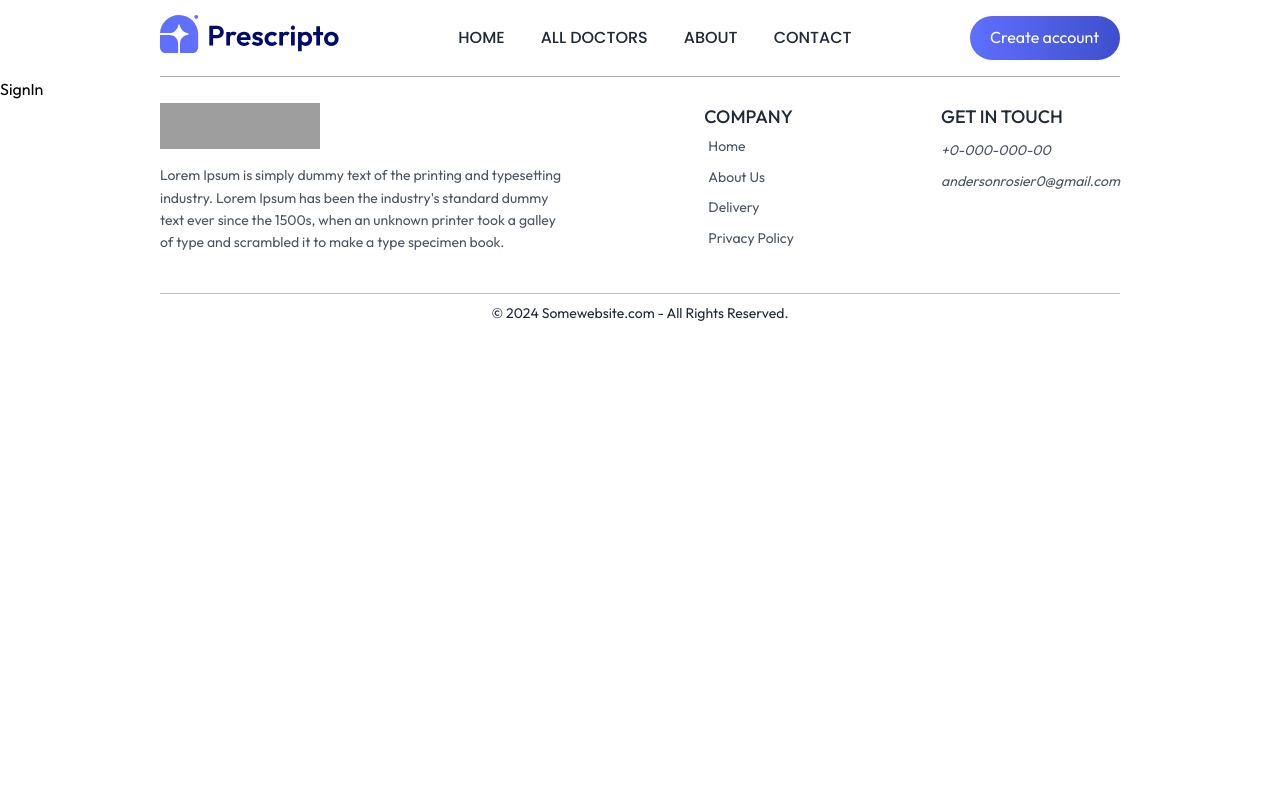
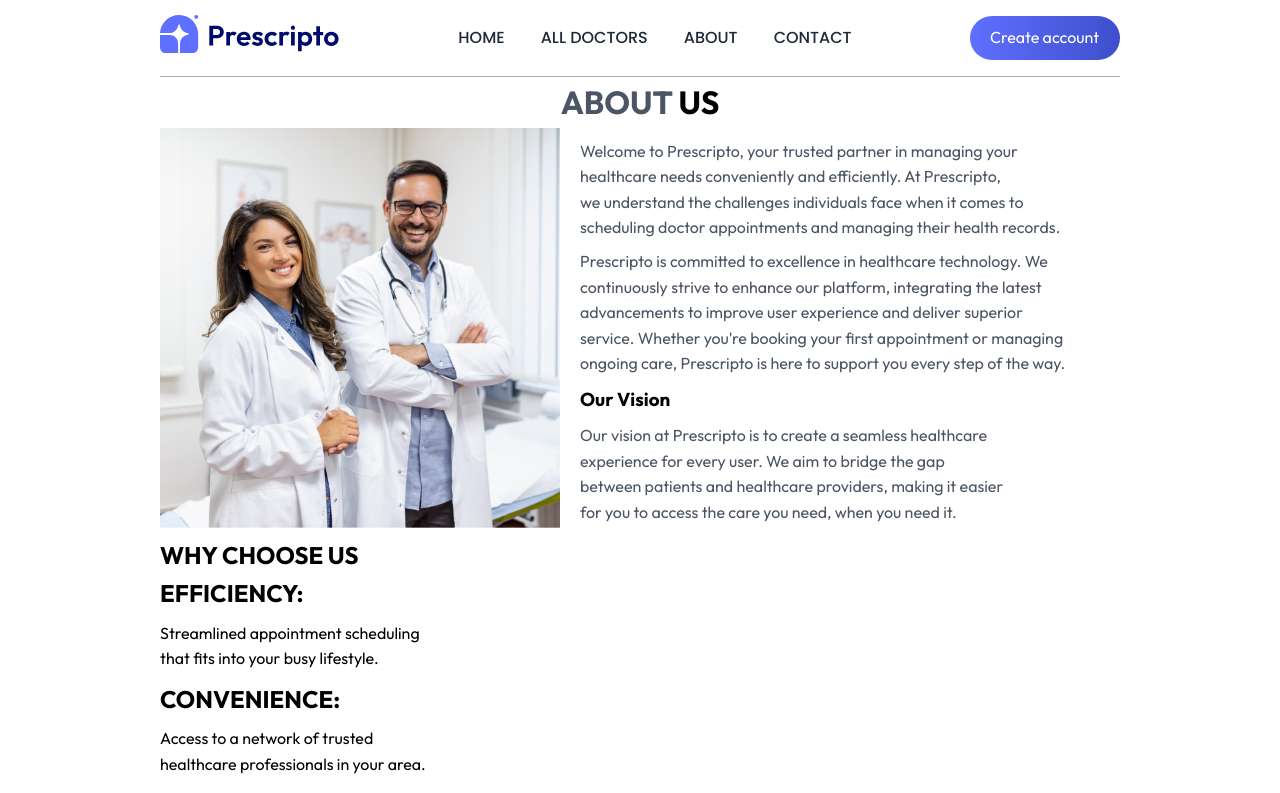
Before and after one commit to Rosier-Anderson/my-appointment, a React (Create React App) app: page / in a window 1280 px wide. Shown: the top 793 px of the page. Built offline with nearby package versions, Linux system fonts and the light colour scheme; grey boxes are pictures that could not be loaded.

Commit message:
adding features/styles

```diff
--- a/src/App.js
+++ b/src/App.js
@@ -5,13 +5,14 @@
 import DoctorsPage from "./components/Doctors/DoctorsPage.jsx";
 import SignIn from "./pages/Auth/SignIn.jsx";
 import SignUp from "./pages/Auth/SignUp.jsx";
+import About from "./pages/Aboutpage/About.jsx";
 
 function App() {
   return (
     <>
       <Navbar />
       <main className="App">
-      <SignIn/>
+      <About/>
         <Footer />
       </main>
     </>
--- /dev/null
+++ b/src/pages/Aboutpage/About.jsx
@@ -0,0 +1,72 @@
+import React from "react";
+import './about.scss'
+import Images from "../../Helpers/Files";
+export default function About() {
+  return (
+    <div className="about">
+    <h1 className="about-header">
+      ABOUT <span className="highlight">US</span>
+    </h1>
+
+    <section className="about-content flex">
+      <figure className="about-figure">
+        <img src={Images('./about_image.png')} alt="About Prescripto" className="about-image"/>
+      </figure>
+      <div className="about-text-wrapper">
+        <p className="about-text">
+        Welcome to Prescripto, your trusted partner in managing your healthcare
+        needs conveniently and efficiently. At Prescripto, we understand the
+        challenges individuals face when it comes to scheduling doctor
+        appointments and managing their health records.
+      </p>
+      <p className="about-text">
+        Prescripto is committed to excellence in healthcare technology. We
+        continuously strive to enhance our platform, integrating the latest
+        advancements to improve user experience and deliver superior service.
+        Whether you're booking your first appointment or managing ongoing care,
+        Prescripto is here to support you every step of the way.
+      </p>
+      <h3 className="about-subtitle">Our Vision</h3>
+      <p className="about-text">
+        Our vision at Prescripto is to create a seamless healthcare experience
+        for every user. We aim to bridge the gap between patients and healthcare
+        providers, making it easier for you to access the care you need, when you
+        need it.
+      </p>
+      </div>
+
+    </section>
+
+    <section className="why-choose-us">
+      <h1 className="why-header">
+        WHY <span className="highlight">CHOOSE US</span>
+      </h1>
+
+      <article className="why-item">
+        <h2 className="why-title">EFFICIENCY:</h2>
+        <p className="why-text">
+          Streamlined appointment scheduling <br /> that fits into your busy
+          lifestyle.
+        </p>
+      </article>
+
+      <article className="why-item">
+        <h2 className="why-title">CONVENIENCE:</h2>
+        <p className="why-text">
+          Access to a network of trusted <br /> healthcare professionals in your
+          area.
+        </p>
+      </article>
+
+      <article className="why-item">
+        <h2 className="why-title">PERSONALIZATION:</h2>
+        <p className="why-text">
+          Tailored recommendations and reminders to <br /> help you stay on top of
+          your health.
+        </p>
+      </article>
+    </section>
+  </div>
+
+  );
+}
--- /dev/null
+++ b/src/pages/Aboutpage/about.scss
@@ -0,0 +1,31 @@
+@use '../../scss/styles.scss' as *;
+
+.about {
+    .about-header {
+        text-align: center;
+        color: $text-secondary-color
+    }
+
+    .about-header>span {
+        color: #000;
+    }
+
+    .about-content {
+        .about-image {
+
+            width: 400px;
+            height: 400px;
+        }
+
+        .about-text-wrapper {
+            .about-text {
+                font-size: 16px;
+                font-weight: 400;
+                color: $text-secondary-color;
+                &::first-letter{
+                    text-anchor: start;
+                }
+            }
+        }
+    }
+}
--- a/src/pages/Auth/SignIn.jsx
+++ b/src/pages/Auth/SignIn.jsx
@@ -1,7 +1,38 @@
 import React from 'react'
-
+import './signIn.scss'
 export default function SignIn() {
   return (
-    <div>SignIn</div>
+    <article className="sign-up sign-in margin flex padding-4-vertical">
+    <header className="sign-up-header padding-4-horizontal">
+      <h1 className="sign-up-title ">Login</h1>
+      <p className="sign-up-subtitle ">
+        Please log in to book an appointment
+      </p>
+    </header>
+
+    <form className="sign-up-form flex padding-4-horizontal">
+
+
+      <label className="sign-up-label" htmlFor="email">
+        Email
+      </label>
+      <input className="sign-up-input" type="email" id="email" />
+
+      <label className="sign-up-label" htmlFor="password">
+        Password
+      </label>
+      <input className="sign-up-input" type="password" id="password" />
+    </form>
+
+    <button className="sign-up-button  btn ">Login</button>
+
+    <p className="sign-up-footer ">
+      Create a new account?{" "}
+      <a className="sign-up-link" href="#">
+        Click here
+      </a>
+    </p>
+  </article>
+
   )
 }
--- a/src/pages/Auth/signIn.scss
+++ b/src/pages/Auth/signIn.scss
@@ -0,0 +1,4 @@
+.sign-in{
+    margin-bottom: 310px;
+
+}
```
